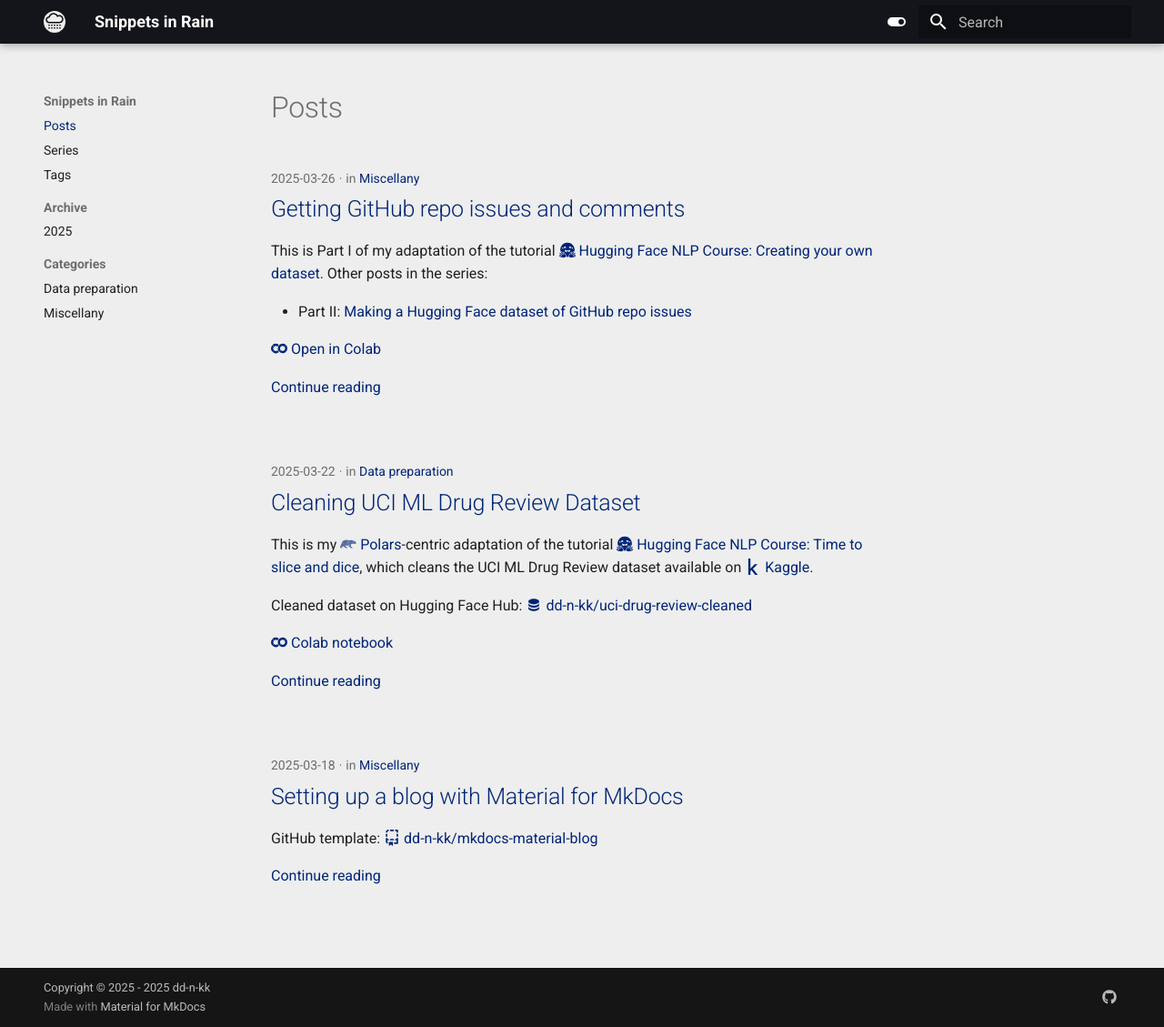
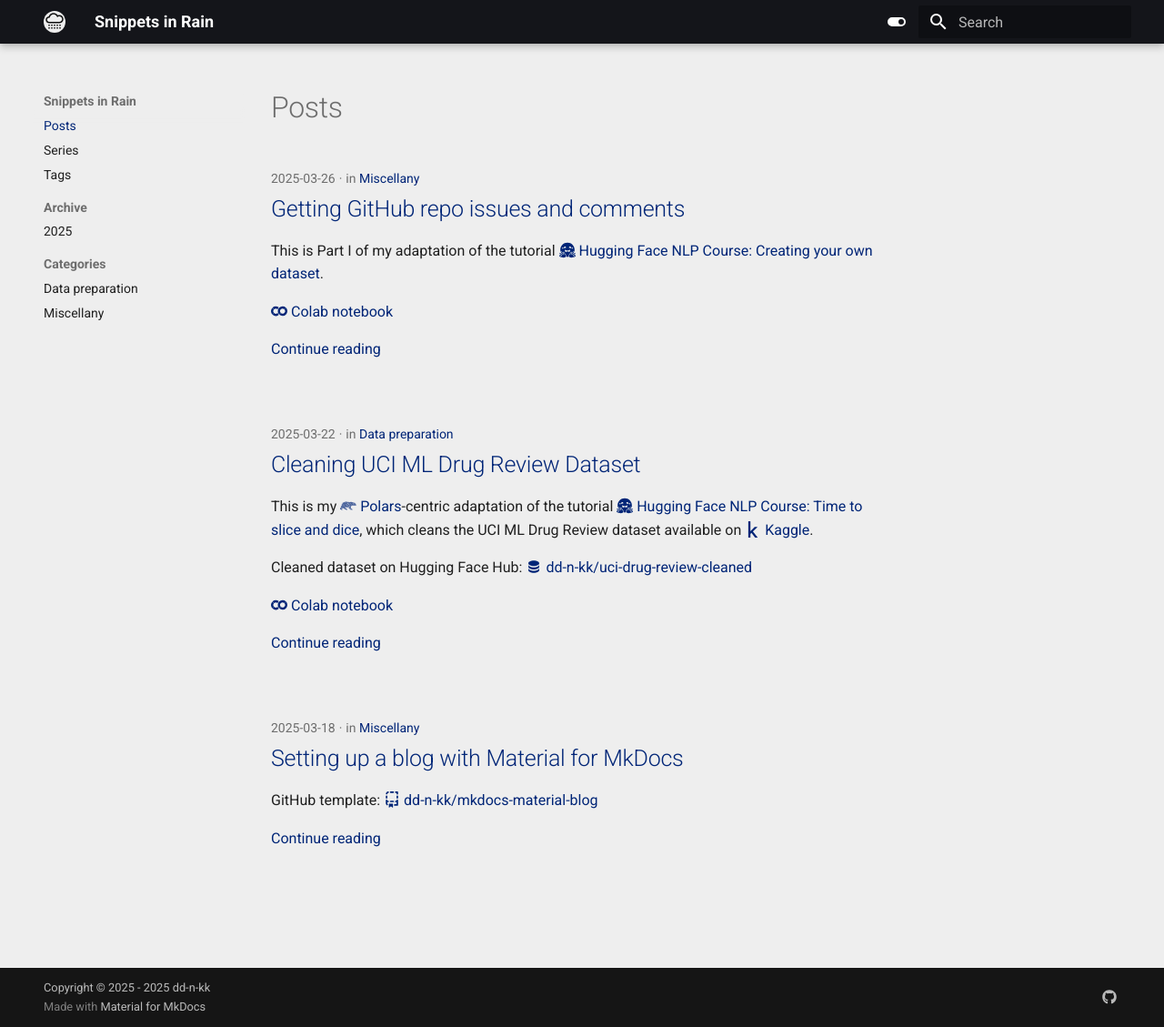
Before and after one commit to dd-n-kk/blog, an MkDocs documentation site: the page built from docs/index.md, in a window 1280 px wide and 1129 px high. Shown: the whole window at 91% size. Built offline with MkDocs 1.6.1 and Material for MkDocs 9.7.7, drawn with Linux system fonts in a browser that asks for light colours.

Commit message:
feat: Update `get-github-repo-issues-comments.md`

````diff
--- a/docs/posts/get-github-repo-issues-comments.md
+++ b/docs/posts/get-github-repo-issues-comments.md
@@ -16,19 +17,16 @@ slug: get-github-repo-issues-comments
 
 This is Part I of my adaptation of the tutorial
 [:simple-huggingface: Hugging Face NLP Course: Creating your own dataset][2].
-Other posts in the series:
-
-- Part II: [Making a Hugging Face dataset of GitHub repo issues][1]
 
 <a href="https://colab.research.google.com/github/dd-n-kk/notebooks/blob/main/blog/get-github-repo-issues-comments.ipynb" target="_parent">
-    :simple-googlecolab: Open in Colab
+    :simple-googlecolab: Colab notebook
 </a>
 
 <!-- more -->
 
 ## Preparations
 
-We use the [:simple-uv: astral-sh/uv][6] repository as an example.
+We use the [:simple-uv: astral-sh/uv][1] repository as an example.
 
 
 ```python
@@ -46,7 +44,7 @@ which often surpasses even an authenticated quota of [5000][5] requests per hour
 
 Alternatively, we can use the paginated [repository issue comments endpoint][4]
 to get up to 100 comments per request.
-This also allows getting issues and comments data in a unified approach:
+This also allows getting issues and comments data in a unified approach.
 
 
 ```python
@@ -314,9 +310,8 @@ assert issues == load_jsonl("issues.jsonl")
 assert comments == load_jsonl("comments.jsonl")
 ```
 
-[1]: make-huggingface-dataset-of-github-repo-issues.md
+[1]: https://github.com/astral-sh/uv
 [2]: https://huggingface.co/learn/nlp-course/en/chapter5/5
 [3]: https://docs.github.com/en/rest/issues/comments?#list-issue-comments
 [4]: https://docs.github.com/en/rest/issues/comments?#list-issue-comments-for-a-repository
 [5]: https://docs.github.com/en/rest/using-the-rest-api/rate-limits-for-the-rest-api?#primary-rate-limit-for-authenticated-users
-[6]: https://github.com/astral-sh/uv
````
Also changed, not shown: other parts of docs/posts/get-github-repo-issues-comments.md (+3 -4 lines).
